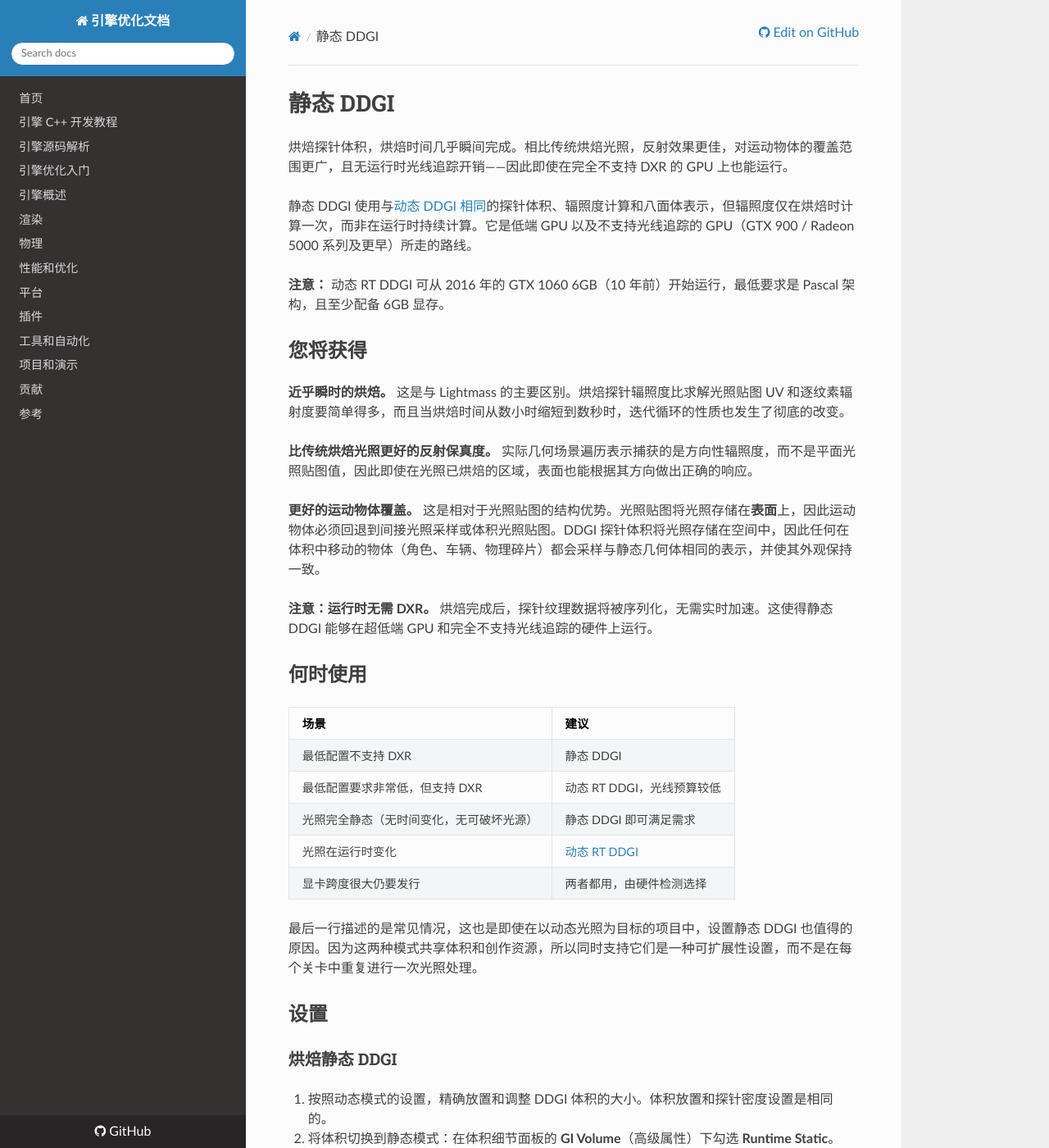
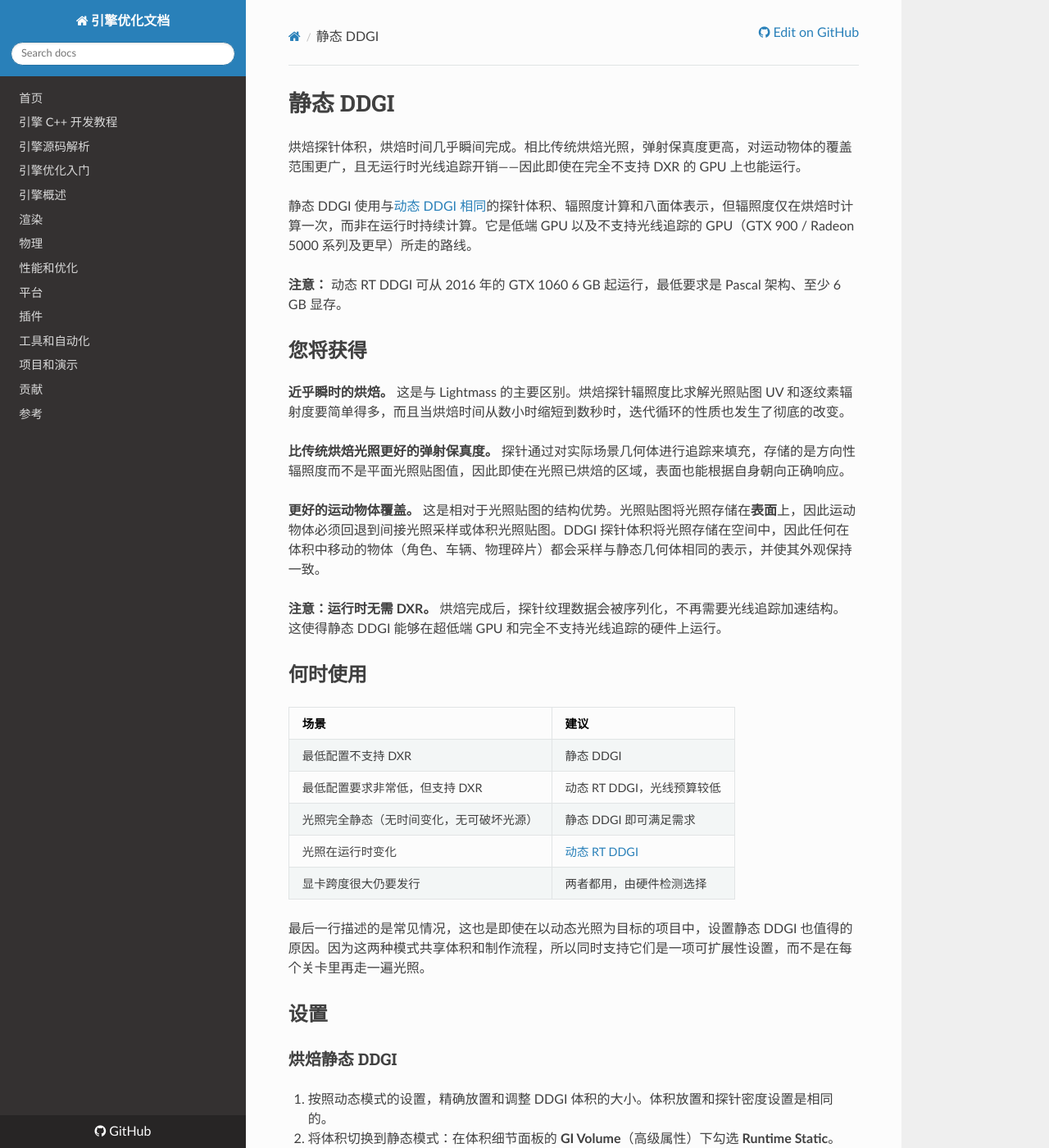
Before and after one commit to OpenHUTB/cpp, an MkDocs documentation site: the page built from docs/optimization/Rendering/DDGI-Static.md, in a window 1280 px wide and 1400 px high. Shown: the whole window at 82% size. Built offline with MkDocs 1.6.1, drawn with Linux system fonts in a browser that asks for light colours; nearby versions of some CDN libraries; a script that is not in the unit is left out; some of the changed text lies outside the part shown.

Commit message:
docs: 修正静态 DDGI 页的两处错译并统一弹射译名
- 「实际几何场景遍历表示捕获的是方向性辐照度」按原文改为「探针通过对实际场景几何体追踪填充」
- 「无需实时加速」改为「不再需要光线追踪加速结构」
- bounce 统一为弹射（保真度、限制段落三处）
- Lightmass 提示段按原文改为「两者融合良好，通常不产生瑕疵，也不会把光照压垮」
- 6GB -> 6 GB，并去掉原文没有的「（10 年前）」

```diff
--- a/docs/optimization/Rendering/DDGI-Static.md
+++ b/docs/optimization/Rendering/DDGI-Static.md
@@ -1,21 +1,21 @@
 # 静态 DDGI
 
-烘焙探针体积，烘焙时间几乎瞬间完成。相比传统烘焙光照，反射效果更佳，对运动物体的覆盖范围更广，且无运行时光线追踪开销——因此即使在完全不支持 DXR 的 GPU 上也能运行。
+烘焙探针体积，烘焙时间几乎瞬间完成。相比传统烘焙光照，弹射保真度更高，对运动物体的覆盖范围更广，且无运行时光线追踪开销——因此即使在完全不支持 DXR 的 GPU 上也能运行。
 
 
 静态 DDGI 使用与[动态 DDGI 相同](./DDGI-Dynamic.md)的探针体积、辐照度计算和八面体表示，但辐照度仅在烘焙时计算一次，而非在运行时持续计算。它是低端 GPU 以及不支持光线追踪的 GPU（GTX 900 / Radeon 5000 系列及更早）所走的路线。
 
-**注意：** 动态 RT DDGI 可从 2016 年的 GTX 1060 6GB（10 年前）开始运行，最低要求是 Pascal 架构，且至少配备 6GB 显存。
+**注意：** 动态 RT DDGI 可从 2016 年的 GTX 1060 6 GB 起运行，最低要求是 Pascal 架构、至少 6 GB 显存。
 
 ## 您将获得
 
 **近乎瞬时的烘焙。** 这是与 Lightmass 的主要区别。烘焙探针辐照度比求解光照贴图 UV 和逐纹素辐射度要简单得多，而且当烘焙时间从数小时缩短到数秒时，迭代循环的性质也发生了彻底的改变。
 
-**比传统烘焙光照更好的反射保真度。** 实际几何场景遍历表示捕获的是方向性辐照度，而不是平面光照贴图值，因此即使在光照已烘焙的区域，表面也能根据其方向做出正确的响应。
+**比传统烘焙光照更好的弹射保真度。** 探针通过对实际场景几何体进行追踪来填充，存储的是方向性辐照度而不是平面光照贴图值，因此即使在光照已烘焙的区域，表面也能根据自身朝向正确响应。
 
 **更好的运动物体覆盖。** 这是相对于光照贴图的结构优势。光照贴图将光照存储在**表面**上，因此运动物体必须回退到间接光照采样或体积光照贴图。DDGI 探针体积将光照存储在空间中，因此任何在体积中移动的物体（角色、车辆、物理碎片）都会采样与静态几何体相同的表示，并使其外观保持一致。
 
-**注意：运行时无需 DXR。** 烘焙完成后，探针纹理数据将被序列化，无需实时加速。这使得静态 DDGI 能够在超低端 GPU 和完全不支持光线追踪的硬件上运行。
+**注意：运行时无需 DXR。** 烘焙完成后，探针纹理数据会被序列化，不再需要光线追踪加速结构。这使得静态 DDGI 能够在超低端 GPU 和完全不支持光线追踪的硬件上运行。
 
 ## 何时使用
 
@@ -27,7 +27,7 @@
 | 光照在运行时变化 | [动态 RT DDGI](./DDGI-Dynamic.md)           |
 | 显卡跨度很大仍要发行 | 两者都用，由硬件检测选择 |
 
-最后一行描述的是常见情况，这也是即使在以动态光照为目标的项目中，设置静态 DDGI 也值得的原因。因为这两种模式共享体积和创作资源，所以同时支持它们是一种可扩展性设置，而不是在每个关卡中重复进行一次光照处理。
+最后一行描述的是常见情况，这也是即使在以动态光照为目标的项目中，设置静态 DDGI 也值得的原因。因为这两种模式共享体积和制作流程，所以同时支持它们是一项可扩展性设置，而不是在每个关卡里再走一遍光照。
 
 
 ## 设置
@@ -47,13 +47,13 @@
 
 ## 限制
 
-静态 DDGI 是烘焙的，因此所有相关限制都适用：没有时间变化，没有移动或强度变化的灯光影响反射，可破坏几何体被破坏后也不会产生反射。直接光照仍然可以完全动态；只有间接反射被冻结。
+静态 DDGI 是烘焙的，因此所有相关限制都适用：没有时间变化；没有移动或强度变化的灯光贡献弹射；可破坏几何体被破坏后也不再产生弹射。直接光照仍然可以完全动态，被冻结的只是间接弹射。
 
 探针间距仍然限制空间分辨率，因此关于接触细节的相同理由仍然适用。与 [SSGI](./SSGI.md) 结合使用在这里也很有价值，而且 SSGI 不需要光线追踪，因此在相同的硬件上仍然可用。
 
 请注意，Vite 默认在导入时禁用光照贴图 UV 生成——请参阅[引擎默认更改](../Performance/Engine-Defaults.md)。如果您打算将传统光照贴图与静态 DDGI 一起使用或代替静态 DDGI，则需要重新启用它。
 
-**注意：** 将传统 Lightmass 与静态或动态 DDGI 结合使用是可行的，全局光照可以很好地融合，通常不会出现瑕疵或因全局光照相关的数学运算而导致的计算错误。
+**注意：** 传统 Lightmass 光照贴图可以与静态或动态 DDGI 组合使用。两者融合良好，通常不会产生瑕疵，也不会把光照压垮。
 
 
 
```
